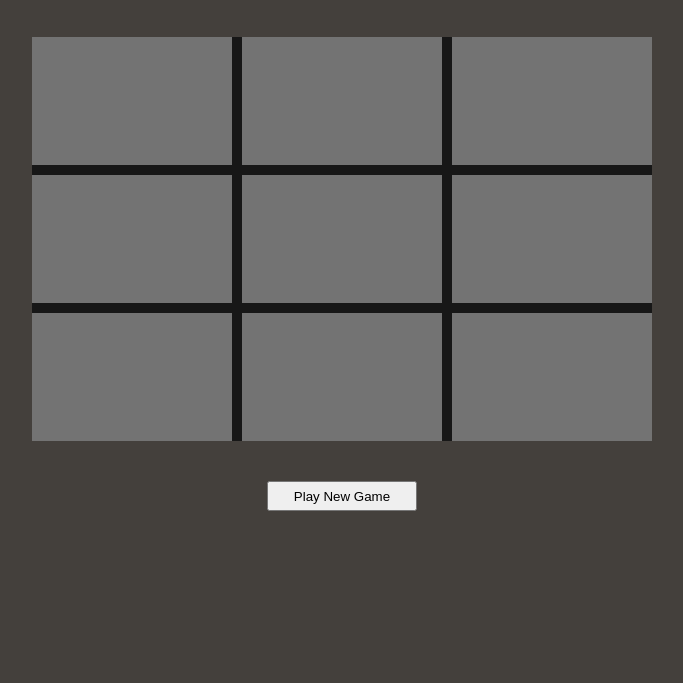
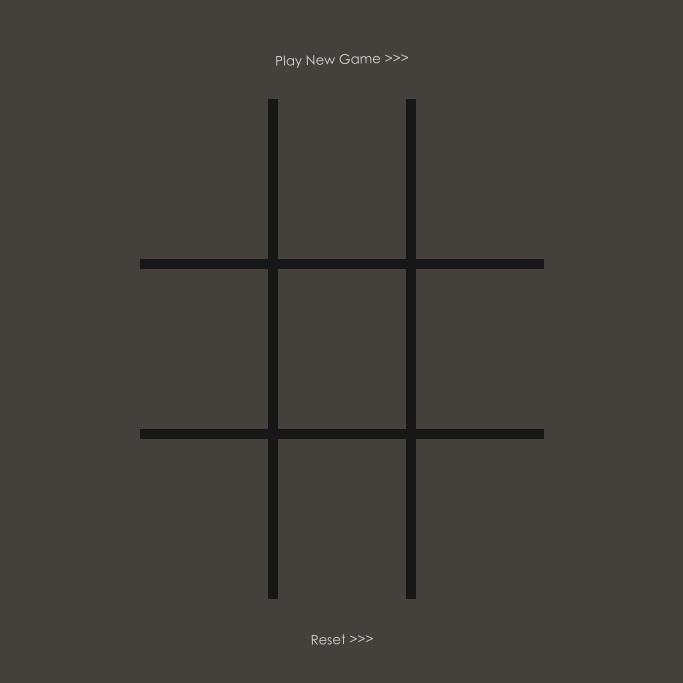
Before and after one commit to The-Snollygoster/Tic-Tac-Toe, a plain HTML site: page index.html in a window 1280 px wide. Shown: the part 71-754 px from the top of the page, without its empty margins (298-981 px from the left). Drawn offline with Linux system fonts and the light colour scheme.

Commit message:
HTML frame
Built out the HTML grid and styled it. Now to
connect the js console game to the HTML using the
render factory.

```diff
--- a/index.css
+++ b/index.css
@@ -1,3 +1,16 @@
+/* Stone colour palette */
+/* 50 -#fafaf9 */
+/* 100 -#f5f5f4 */
+/* 200 -#e7e5e4 */
+/* 300 -#d6d3d1 */
+/* 400 -#a8a29e */
+/* 500 -#78716c */
+/* 600 -#57534e */
+/* 700 -#44403c */
+/* 800 -#292524 */
+/* 900 -#1c1917 */
+/* 950 -#0c0a09 */
+
 @font-face {
 	font-family: 'gothic';
 	src: url(./fonts/gothic/gothic.woff);
@@ -14,24 +27,51 @@ body {
     align-items: center;
 }
 
-.header {
-    margin-bottom: 40px;
-}
-
 .container {
     display: grid;
-    gap: 10px;
-    grid-template: 10vw 10vw 10vw / 25vh 25vh 25vh;
+    gap: 5px;
+    grid-template: 15vh 15vh 15vh / 30vw 30vw 30vw;
     background-color: #171717;
 }
 
 .container > div {
-    background-color: #737373;
+    background-color: #44403c;
 }
 
-.play {
+.container > div:hover {
+    background-color: #78716c;
+    cursor: pointer;
+}
+
+.play,
+.reset {
     height: 30px;
     width: 150px;
-    margin-top: 40px;
+    margin: 25px;
     padding: 5px;
+    border-radius: 5px;
+    /* border: 1px solid #171717; */
+    border: none;
+    background: none;
+    color: #d6d3d1;
+    font-family: 'gothic';
+    cursor: pointer;
+    transform: rotate(-1.5deg);
 }
+
+button:after {
+    content: ' >>>'
+}
+
+button:hover,
+button:active {
+    background: #e7e5e4;
+    color: #44403c;
+}
+
+@media only screen and (min-width: 700px) {
+    .container {
+        gap: 10px;
+        grid-template: 20vh 20vh 20vh / 10vw 10vw 10vw;
+    }
+}
--- a/index.html
+++ b/index.html
@@ -9,19 +9,19 @@
 </head>
 <body>
     <h1 class="header">Noughts and Crosses!</h1>
-
+    <button class="play">Play New Game</button>
     <div class="container">
-        <div></div>
-        <div></div>
-        <div></div>
-        <div></div>
-        <div></div>
-        <div></div>
-        <div></div>
-        <div></div>
-        <div></div>
+        <div id="0,0"></div>
+        <div id="0,1"></div>
+        <div id="0,2"></div>
+        <div id="1,0"></div>
+        <div id="1,1"></div>
+        <div id="1,2"></div>
+        <div id="2,0"></div>
+        <div id="2,1"></div>
+        <div id="2,2"></div>
     </div>
 
-    <button class="play">Play New Game</button>
+    <button class="reset">Reset</button>
 </body>
 </html>
```
